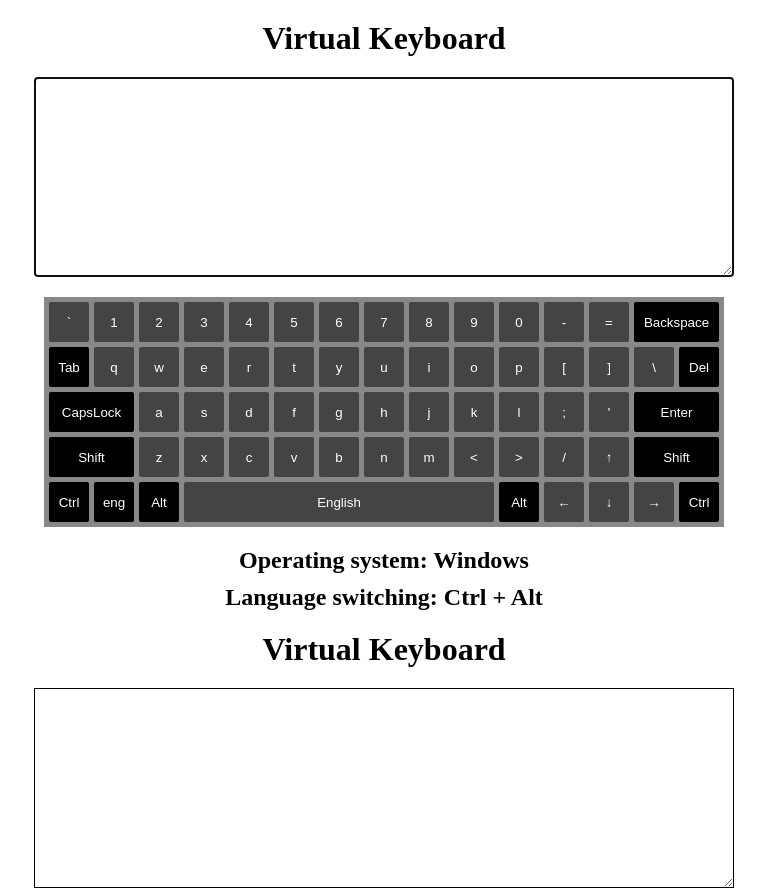
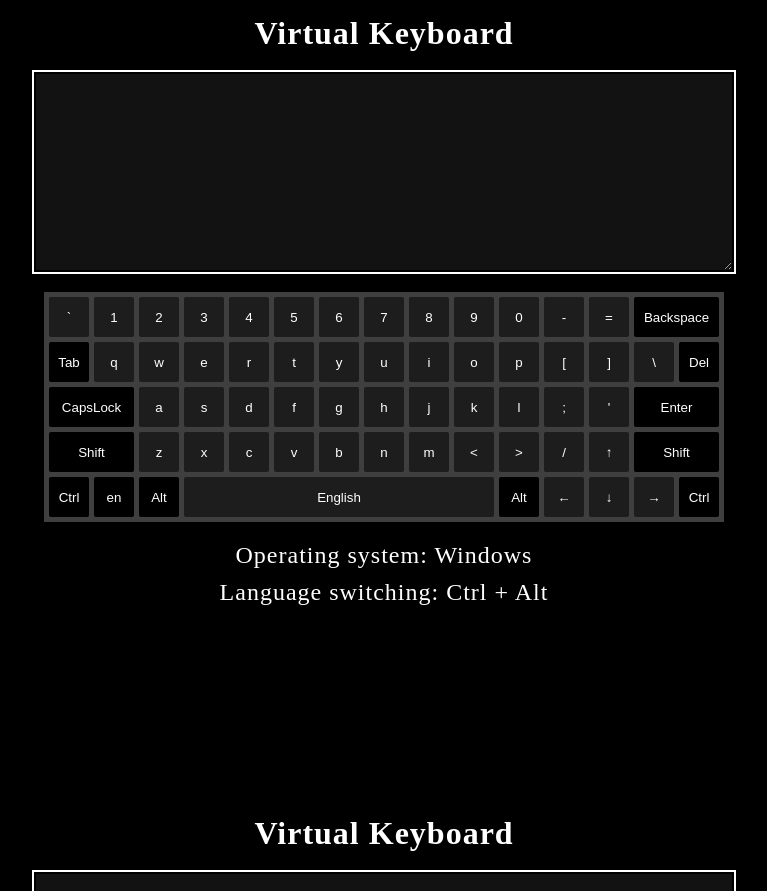
Before and after one commit to artsiom90/rsschool-virtual-keyboard, a website built with webpack: page src/index.html in a window 1280 px wide. Shown: the top 891 px of the page, without its empty margins (256-1023 px from the left). Built offline with nearby package versions, Linux system fonts and the light colour scheme.

Commit message:
feat: improve styles

```diff
--- a/package.json
+++ b/package.json
@@ -4,7 +4,7 @@
   "description": "",
   "main": "index.js",
   "scripts": {
-    "build": "webpack",
+    "build": "webpack --watch",
     "server": "npx webpack serve",
     "test": "echo \"Error: no test specified\" && exit 1"
   },
--- a/src/script.js
+++ b/src/script.js
@@ -52,7 +52,7 @@ const initKeyboardKeyLine = (
     if (keyUpClasses[i] === 'Tab' || keyUpClasses[i] === 'Del') button.classList.add('keyboard-key-md');
     if (keyUpClasses[i] === 'CapsLock' || keyUpClasses[i] === 'Enter') button.classList.add('keyboard-key-lg');
     if (keyUpClasses[i] === 'Shift') button.classList.add('keyboard-key-lg');
-    if (keyUpClasses[i] === 'Ctrl' || keyUpClasses[i] === 'eng' || keyUpClasses[i] === 'Alt') button.classList.add('keyboard-key-sm');
+    if (keyUpClasses[i] === 'Ctrl' || keyUpClasses[i] === 'en' || keyUpClasses[i] === 'Alt') button.classList.add('keyboard-key-sm');
 
     const spanCaseUp = document.createElement('span');
     spanCaseUp.classList.add('key-case-up');
@@ -99,7 +99,7 @@ initKeyboardKeyLine(3, keysClassesR4, keyCaseUpR4, keyCaseDownR4);
 
 // keyLine 5
 const keysClassesR5 = ['ControlLeft', 'MetaLeft', 'AltLeft', 'Space', 'AltRight', 'ArrowLeft', 'ArrowDown', 'ArrowRight', 'ControlRight'];
-const keyCaseUpR5 = ['Ctrl', 'eng', 'Alt', 'English', 'Alt', '&#8592', '&#8595', '&#8594', 'Ctrl'];
+const keyCaseUpR5 = ['Ctrl', 'en', 'Alt', 'English', 'Alt', '&#8592', '&#8595', '&#8594', 'Ctrl'];
 initKeyboardKeyLine(4, keysClassesR5, keyCaseUpR5);
 
 // change language
@@ -117,7 +117,7 @@ const changeLanguage = () => {
   switch (localStorage.getItem('lang')) {
     case 'en': {
       document.querySelector('.Space').innerHTML = 'English';
-      document.querySelector('.MetaLeft').innerHTML = 'eng';
+      document.querySelector('.MetaLeft').innerHTML = 'en';
       let keyIndex = 0;
       keysSpan.forEach((key) => {
         if ((key.parentElement.classList[0].startsWith('Key')
@@ -234,7 +234,7 @@ keys.forEach((key) => key.addEventListener('mousedown', (e) => {
   }
 }));
 
-const functionalKeys = ['Backspace', 'English', 'Беларуская', 'eng', 'by', 'Tab', 'Del', 'CapsLock', 'Enter', 'Shift', 'Ctrl', 'Win', 'Alt'];
+const functionalKeys = ['Backspace', 'English', 'Беларуская', 'en', 'by', 'Tab', 'Del', 'CapsLock', 'Enter', 'Shift', 'Ctrl', 'Win', 'Alt'];
 
 keys.forEach((item) => item.addEventListener('mousedown', (e) => {
   e.preventDefault();
@@ -271,7 +271,7 @@ keys.forEach((item) => item.addEventListener('mousedown', (e) => {
       textArea.selectionEnd = cursorIndex + 1;
     }
       break;
-    case 'eng' || 'by':
+    case 'en' || 'by':
       textArea.value += '';
       break;
     case 'Backspace': {
--- a/src/style.css
+++ b/src/style.css
@@ -7,30 +7,40 @@
 
 .wrapper {
     width: 100%;
-    height: 100%;
+    height: 100vh;
     display: flex;
     flex-direction: column;
     align-items: center;
     gap: 20px;
+    background: black;
 }
 
 .keyboard-title {
-    padding-top: 20px;
+    padding-top: 15px;
+    color: white;
+    letter-spacing: 1px;
 }
 
 .keyboard-textarea {
+    font-size: 24px;
     padding: 3px;
     width: 700px;
     height: 200px;
-    border: 1px solid black;
+    color: white;
+    background: rgb(18, 18, 18);
+    outline: 2px solid white;
 }
 
 .keyboard-textarea:focus {
     border: 2px solid black;
 }
 
+.keyboard-textarea {
+    border: 2px solid black;
+}
+
 .keyboard {
-    background: #888888;
+    background: #3f3f3f;
 }
 
 .keyboard-row {
@@ -46,13 +56,13 @@
     justify-content: center;
     align-items: center;
     color: white;
-    background: #444444;
+    background: #1d1d1d;
     border-radius: 2px;
     cursor: pointer;
 }
 
 .keyboard-key:active {
-    background: grey;
+    background: rgb(85, 85, 85);
 }
 
 .Space {
@@ -60,7 +70,7 @@
 }
 
 .Space:active {
-    color: grey;
+    background: rgb(85, 85, 85);
 }
 
 .keyboard-key-lg {
@@ -82,8 +92,8 @@
 }
 
 .keyboard-key-active {
-    background: greenyellow;
-    color: black;
+    background: forestgreen;
+    color: white;
 }
 
 .keyboard-key-active-typing {
@@ -91,13 +101,14 @@
 }
 
 .keyboard-key-disabled {
-    background: gainsboro;
-    color: black;
+    background: rgb(148, 148, 148);
+    color: rgb(90, 90, 90);
 }
 
 .keyboard-additional-info {
     font-size: 24px;
-    font-weight: bold;
+    color: white;
+    letter-spacing: 1px;
     display: flex;
     flex-direction: column;
     align-items: center;
```
